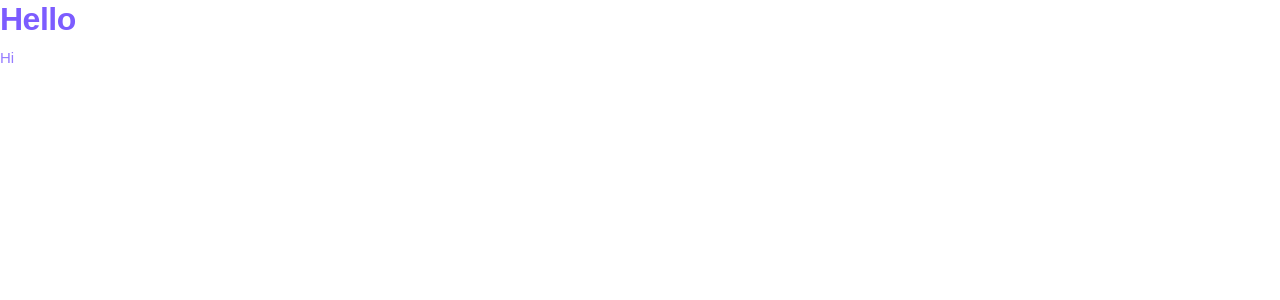
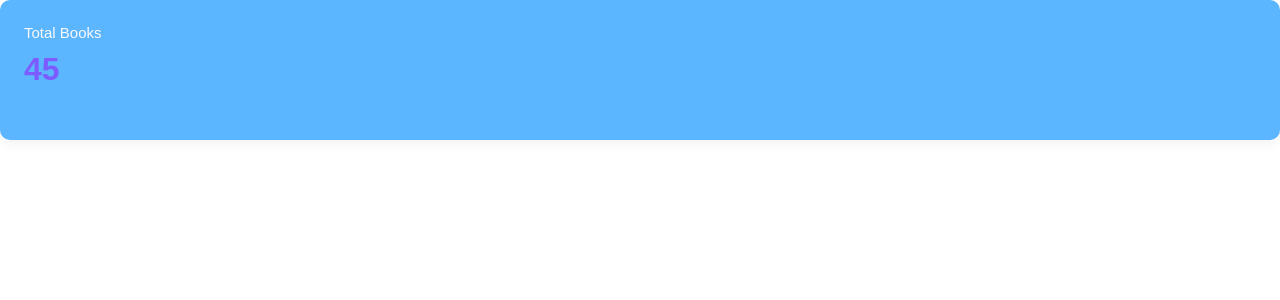
Before and after one commit to MirominaS/chapterly-frontend, a React (Vite) app: page / in a window 1280 px wide. Shown: the top 300 px of the page. Built offline with nearby package versions, Linux system fonts and the light colour scheme.

Commit message:
Created statCard component

```diff
--- a/src/App.jsx
+++ b/src/App.jsx
@@ -7,10 +7,8 @@ import { BrowserRouter,Routes, Route } from 'react-router-dom'
 import Dashboard from './pages/Dashboard/Dashboard'
 import Login from './pages/Login/Login'
 import Register from './pages/Register/Register'
-import Input from './components/Input/Input'
-import Textarea from './components/Textarea/Textarea'
-import Select from './components/Select/Select'
-import PageHeader from './components/PageHeader/PageHeader'
+
+import StatCard from './components/StatCard/StatCard'
 
 
 function App() {
@@ -18,7 +16,7 @@ function App() {
   return (
     <BrowserRouter>
         <Routes>
-          <Route path="/" element={<PageHeader title={"Hello"} subtitle={"Hi"}/>}/>
+          <Route path="/" element={<StatCard title={"Total Books"} value={45}/>}/>
           <Route path="/dashboard" element={<Dashboard/>}/>
           <Route path="/login" element={<Login/>}/>
           <Route path="/register" element={<Register/>}/>
--- /dev/null
+++ b/src/components/StatCard/StatCard.css
@@ -0,0 +1,30 @@
+.stat-card-container {
+    background: var(--card-color);
+    padding: 24px;
+    border-radius: var(--border-radius);
+    box-shadow:0 4px 12px rgba(0,0,0,0.05);
+    display:flex;
+    flex-direction:column;
+    gap:12px;
+    min-height: 140px;
+    min-width: 220px;
+     transition: all 0.3s ease;
+}
+
+.stat-card-container:hover {
+    transform: translateY(-2px);
+    box-shadow: 0 10px 24px rgba(0,0,0,0.08);
+}
+
+.stat-card-title{
+  font-size:15px;
+  font-weight: 500;
+  color: var(--secondary-color);
+}
+
+.stat-card-value{
+  font-size:32px;
+  font-weight:700;
+  color:var(--primary-color);
+  line-height: 1;
+}
--- /dev/null
+++ b/src/components/StatCard/StatCard.jsx
@@ -0,0 +1,13 @@
+import React from 'react'
+import './StatCard.css'
+
+const StatCard = ({title,value}) => {
+  return (
+    <div className='stat-card-container'>
+        <h3 className='stat-card-title'>{title}</h3>
+        <p className='stat-card-value'>{value}</p>
+    </div>
+  )
+}
+
+export default StatCard
--- a/src/index.css
+++ b/src/index.css
@@ -1,6 +1,7 @@
 :root{
   --primary-color:#7c5cff;
   --secondary-color:#f8f8f8;
+  --card-color:#5cb6ff;
   --text-color:#222;
   --border-radius:10px;
 }
```
